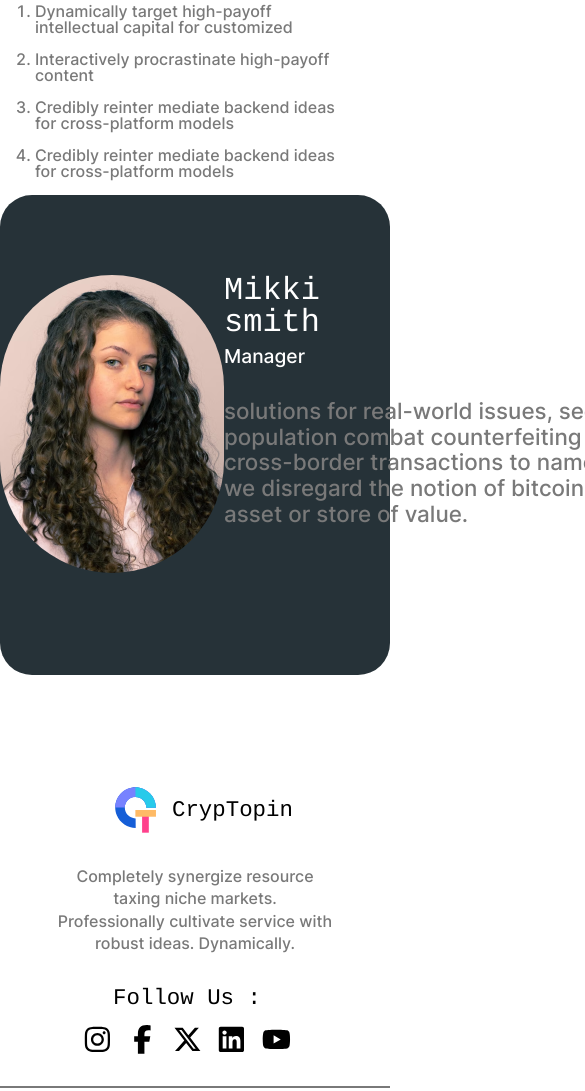
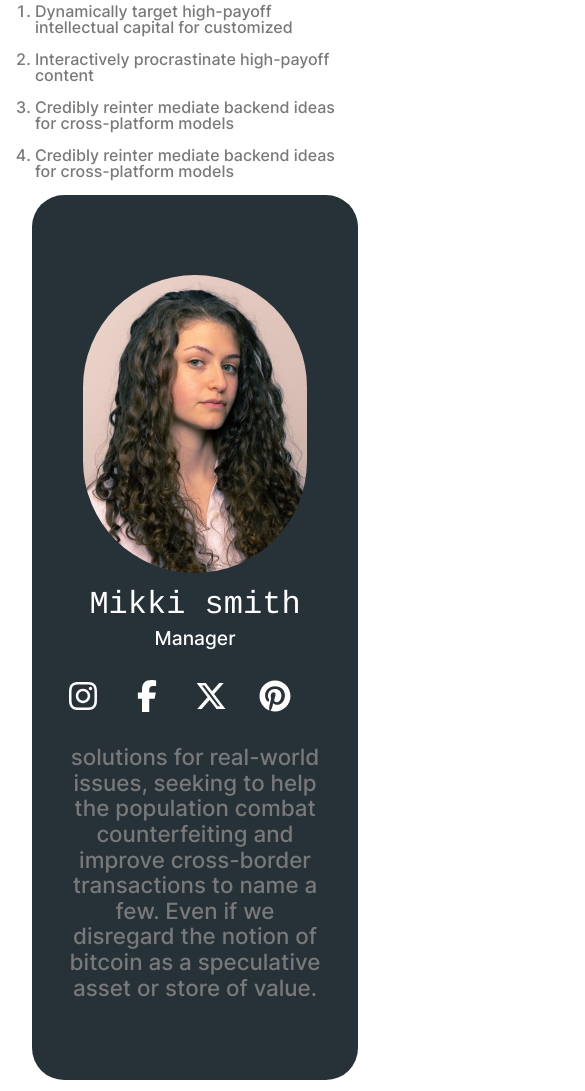
Before and after one commit to mojtaba-jsx/CryptoCurrency, a plain HTML site: page src/html/blog-info.html in a window 390 px wide. Shown: the part 2763-3854 px from the top of the page, 585 px wide, since content can reach past the window. Drawn offline with Linux system fonts and the light colour scheme; a web font is replaced by a local one.

Commit message:
[RESPONSIVE]- Add Responsive For Writer Section

```diff
--- a/src/css/blog-info.css
+++ b/src/css/blog-info.css
@@ -224,15 +224,19 @@
 /*^ Writer Section */
 /* ^========================*/
 .writer{
-    height: 25rem;
-    margin-bottom: 8rem;
+    /* height: 25rem; */
+    margin-bottom: 14rem;
+    margin-right: 2rem;
+    margin-left: 2rem;
+    border-radius: 2rem;
 }
 .writer__wrapper{
     display: flex;
     justify-content: space-around;
     background-color: #263238;
-    height: 25rem;
+    /* height: 25rem; */
     padding-top: 5rem;
+    padding-bottom: 5rem;
     border-radius: 2rem;
 }
 
--- a/src/css/responsive.css
+++ b/src/css/responsive.css
@@ -349,6 +349,30 @@
   .latest-news__shape3 {
     right: 18rem;
     bottom: -4rem;
+  }
+  /*! ====Writer Section==== */
+  .writer__wrapper {
+    flex-direction: column;
+  }
+  .writer__left-image {
+    display: block;
+    margin: 0 auto;
+  }
+  .writer__right__top {
+    flex-direction: column;
+  }
+  .writer__right__top-info {
+    text-align: center;
+    margin-top: 1rem;
+  }
+  .writer__right__top-socials {
+    margin: 0 auto;
+    margin-top: 2rem;
+    width: 20rem;
+  }
+  .writer__right__bottom-text {
+    text-align: center;
+    margin: 0 auto;
   }
 }
 
@@ -737,6 +761,10 @@
   .blog-info__texts-qoute-text {
     font-size: 1.2rem;
   }
+  /*! ====Writer Section==== */
+  .writer__right__bottom-text{
+    width: 30rem;
+  }
 }
 
 /* *  ------------------------635px------------------------ */
@@ -808,6 +836,10 @@
   .blog-title__text {
     width: 25rem;
   }
+    /*! ====Writer Section==== */
+    .writer__right__bottom-text{
+      width: 20rem;
+    }
 }
 
 /* *  ------------------------564px------------------------ */
@@ -1319,6 +1351,13 @@
   .blog-info__image {
     width: 16rem;
   }
+      /*! ====Writer Section==== */
+      .writer__right__bottom-text{
+        width: 16rem;
+      }
+      .writer__right__top-socials{
+        width: 16rem;
+      }
 }
 
 /* *  ------------------------400px------------------------ */
```
